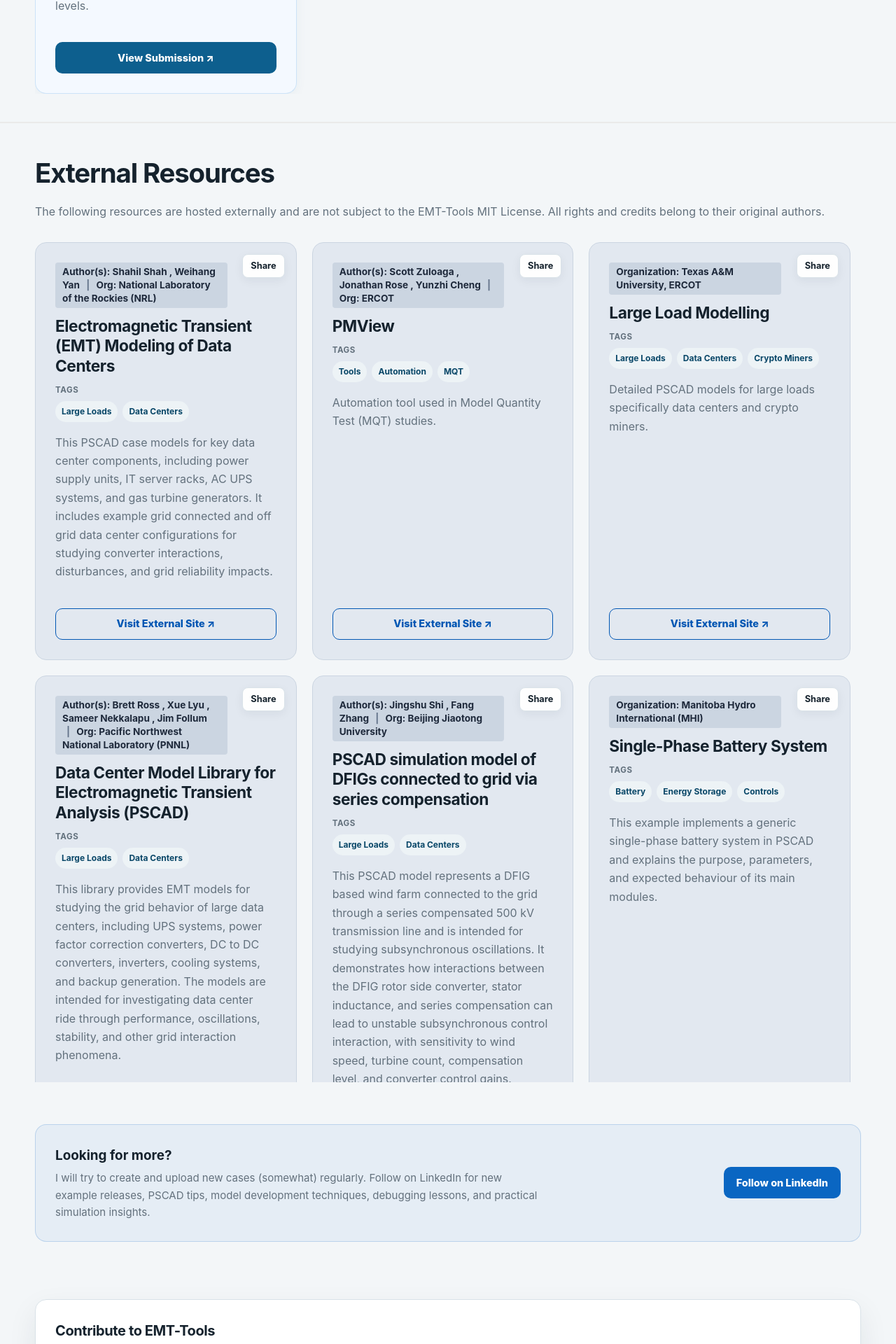
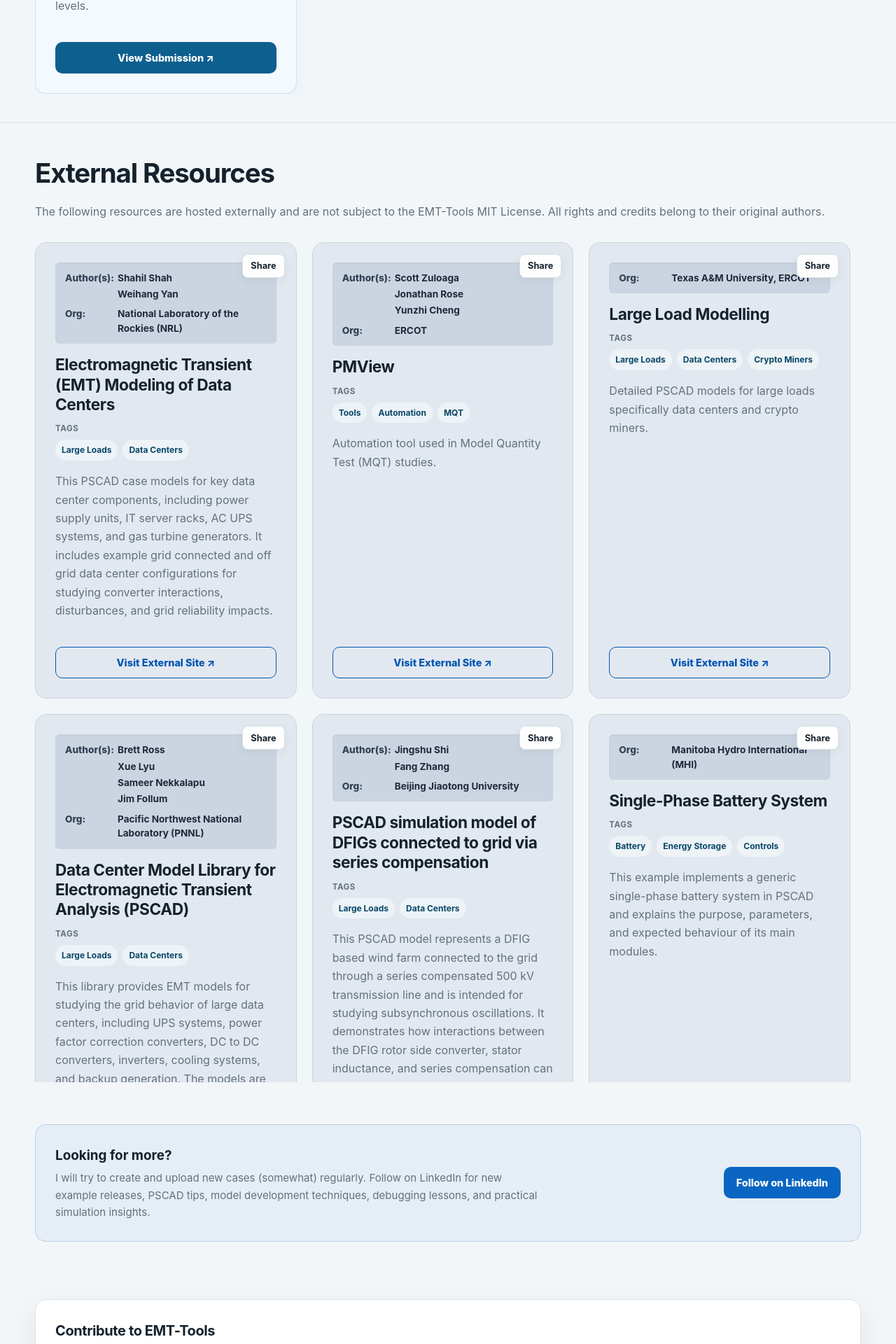
Before and after one commit to EMT-Tools/emt-tools.github.io, a Jekyll site: the page built from index.html, in a window 1280 px wide. Shown: the part 3260-5180 px from the top of the page at 70% size. Built offline with Jekyll 4.4.1, drawn with Linux system fonts in a browser that asks for light colours.

Commit message:
Update index.html

```diff
--- a/index.html
+++ b/index.html
@@ -225,9 +225,12 @@
           <article class="searchable-example example-card" id="{{ resource.title | slugify }}" data-source="external" data-org="{{ resource.organization | escape }}" style="background-color: #e2e8f0; border: 1px solid #cbd5e1; box-shadow: none;" data-search="{{ resource.tags | join: ' ' | downcase }} {{ resource.title | downcase }} {{ resource.author | downcase }} {{ resource.organization | downcase }}">
             <button aria-label="Share this PSCAD resource" class="share-button-top share-button" type="button">Share</button>
             <div class="example-content">
-              <div style="background-color: #cbd5e1; padding: 4px 10px; font-size: 0.85em; color: #1e293b; border-radius: 4px; display: inline-block; margin-bottom: 12px; font-weight: bold; max-width: calc(100% - 70px); line-height: 1.4;">
+              <div style="background-color: #cbd5e1; padding: 12px 14px; font-size: 0.85em; color: #1e293b; border-radius: 6px; margin-bottom: 16px; line-height: 1.5; box-shadow: inset 0 1px 3px rgba(0,0,0,0.05);">
+
                 {% if resource.author %}
-                    Author(s):
+                <div style="display: flex; margin-bottom: 8px;">
+                  <div style="font-weight: 800; width: 75px; flex-shrink: 0; color: #334155;">Author(s):</div>
+                  <div style="display: flex; flex-direction: column; gap: 3px;">
                     {% assign authors = resource.author | split: "," %}
                     {% assign linkedins = resource.linkedin | split: "," %}
 
@@ -236,19 +239,22 @@
                       {% assign link_clean = linkedins[forloop.index0] | strip %}
 
                       {% if link_clean and link_clean != "" and link_clean != "none" %}
-                      <a href="{{ link_clean }}" target="_blank" rel="noopener noreferrer" style="color: #0056b3; text-decoration: underline; text-underline-offset: 2px;">{{ author_clean }}</a>
+                        <a href="{{ link_clean }}" target="_blank" rel="noopener noreferrer" style="color: #0056b3; text-decoration: underline; text-underline-offset: 2px; font-weight: 700;">{{ author_clean }}</a>
                       {% else %}
-                      {{ author_clean }}
-                    {% endif %}{% unless forloop.last %}, {% endunless %}
+                        <span style="font-weight: 700;">{{ author_clean }}</span>
+                      {% endif %}
                     {% endfor %}
+                  </div>
+                </div>
+                {% endif %}
 
                 {% if resource.organization %}
-                    <span style="margin: 0 6px; color: #64748b;">|</span>  Org: {{ resource.organization }}
+                <div style="display: flex;">
+                  <div style="font-weight: 800; width: 75px; flex-shrink: 0; color: #334155;">Org:</div>
+                  <div style="font-weight: 700;">{{ resource.organization }}</div>
+                </div>
                 {% endif %}
 
-                {% elsif resource.organization %}
-                    Organization: {{ resource.organization }}
-                {% endif %}
               </div>
               <h3 style="margin-top: 0;">{{ resource.title }}</h3>
               <div class="tags-label">Tags</div>
```
Lines whose indentation alone changed are shown as unchanged.
